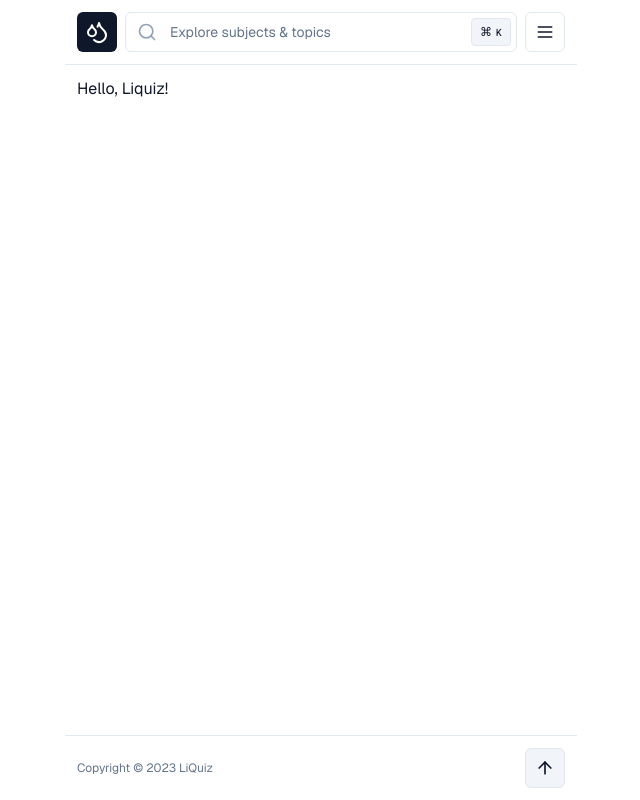
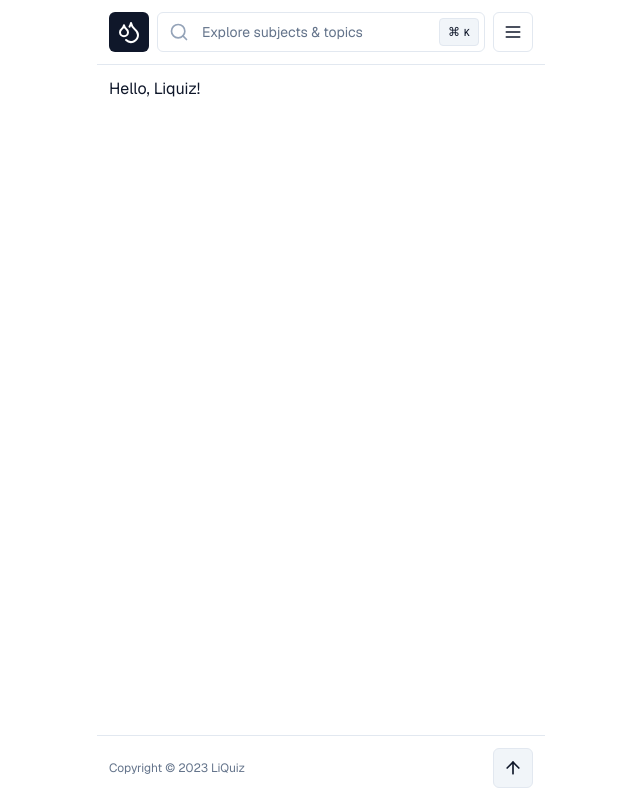
Before and after one commit to edwintantawi/liquiz, a Next.js app: page / in a window 1280 px wide. Shown: the whole page, without its empty margins (319-959 px from the left). Built offline with nearby package versions, Linux system fonts and the light colour scheme.

Commit message:
fix: page too wide on desktop screen

```diff
--- a/components/container.tsx
+++ b/components/container.tsx
@@ -6,7 +6,7 @@ interface ContainerProps extends React.HTMLAttributes<HTMLDivElement> {}
 
 export function Container({ children, className, ...props }: ContainerProps) {
   return (
-    <div className={cn('mx-auto max-w-lg p-3', className)} {...props}>
+    <div className={cn('mx-auto max-w-md p-3', className)} {...props}>
       {children}
     </div>
   );
```
